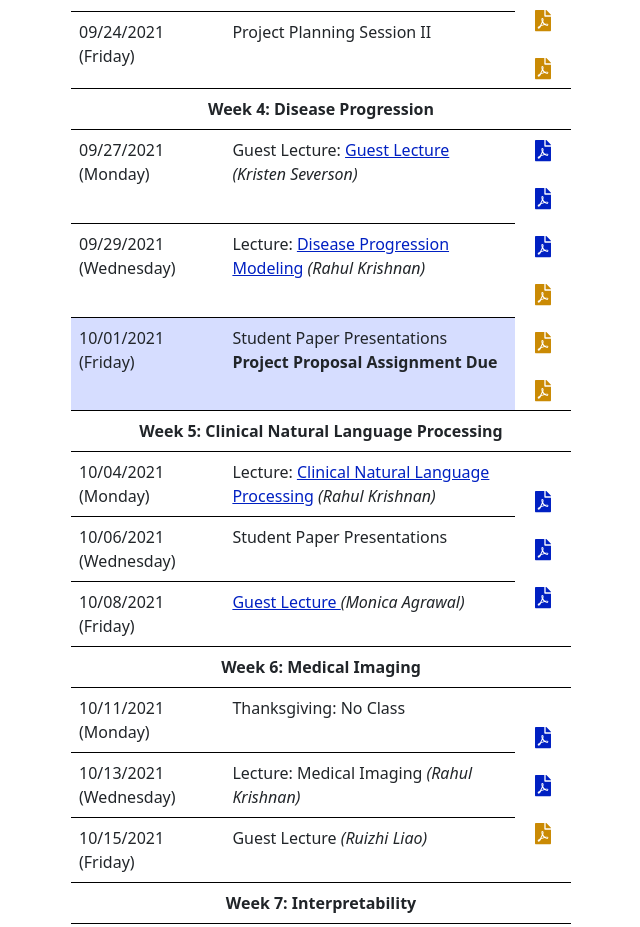
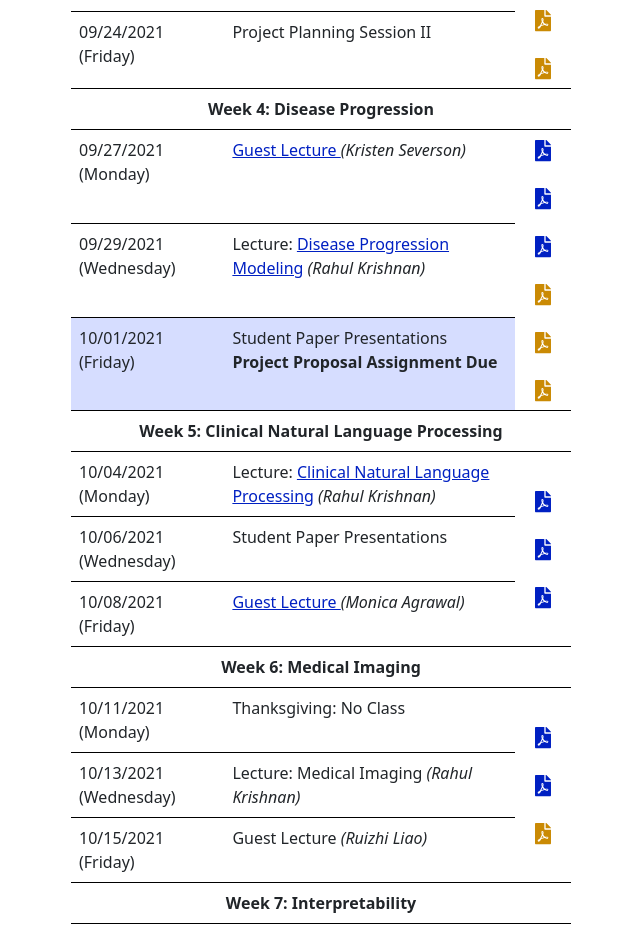
Before and after one commit to CSC2541HF-2021/CSC2541HF-2021.github.io, a Next.js app: page /schedule in a window 1280 px wide. Shown: the part 1020-1947 px from the top of the page, without its empty margins (319-959 px from the left). Built offline with nearby package versions, Linux system fonts and the light colour scheme; what @tailwindcss/typography would draw is missing.

Commit message:
debugginh

```diff
--- a/pages/schedule.js
+++ b/pages/schedule.js
@@ -166,7 +166,7 @@ export default function Home() {
               </tr>
               <tr>
                 <td>09/27/2021 (Monday)</td>
-                <td>Guest Lecture: <a href="talks/csc2541_guest_lecture1_Severson.pdf" target="_blank"> Guest Lecture </a> <i>(Kristen Severson)</i></td>
+                <td> <a href="talks/csc2541_guest_lecture1_Severson.pdf" target="_blank"> Guest Lecture </a> <i>(Kristen Severson)</i></td>
                 <td rowSpan="3" style={{verticalAlign: "middle"}}>
                   {makeLink("mandatory",
                   "https://arxiv.org/abs/2102.11218",
```
